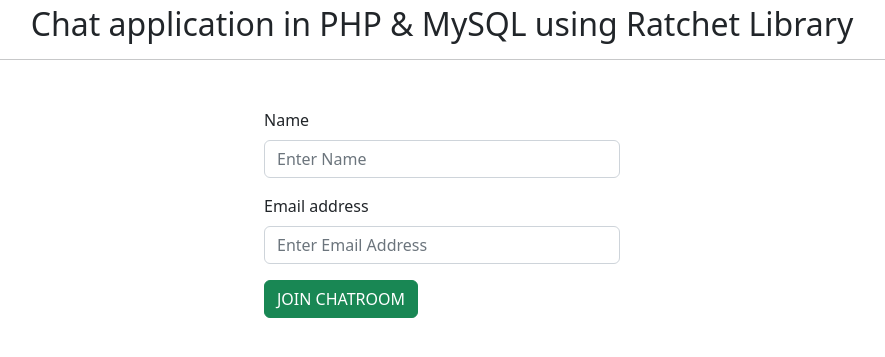
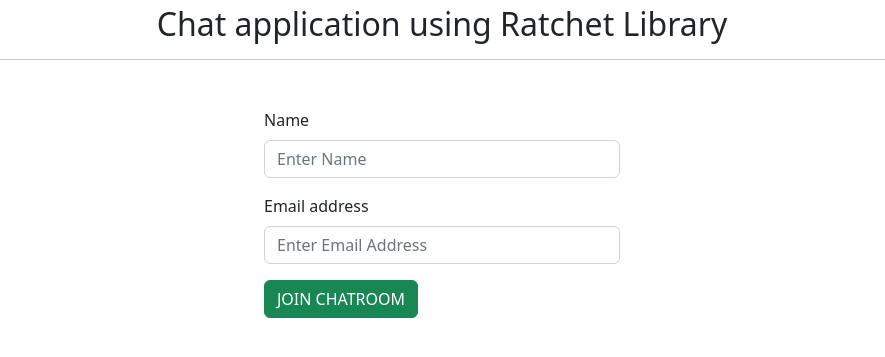
Before and after one commit to meisabikumar/php-group-chat-with-mysql-and-ratchet-library, a PHP site: page / in a window 1280 px wide. Shown: the top 357 px of the page, without its empty margins (198-1083 px from the left). Run offline with PHP 8.4, Linux system fonts and the light colour scheme.

Commit message:
Update index.php

```diff
--- a/index.php
+++ b/index.php
@@ -12,7 +12,7 @@
 
 <body>
     <div class="container">
-        <h2 class="text-center" style="margin-top: 5px; padding-top: 0;">Chat application in PHP & MySQL using Ratchet Library</h2>
+        <h2 class="text-center" style="margin-top: 5px; padding-top: 0;">Chat application using Ratchet Library</h2>
         <hr>
         <?php
         if (isset($_POST['join'])) {
```
